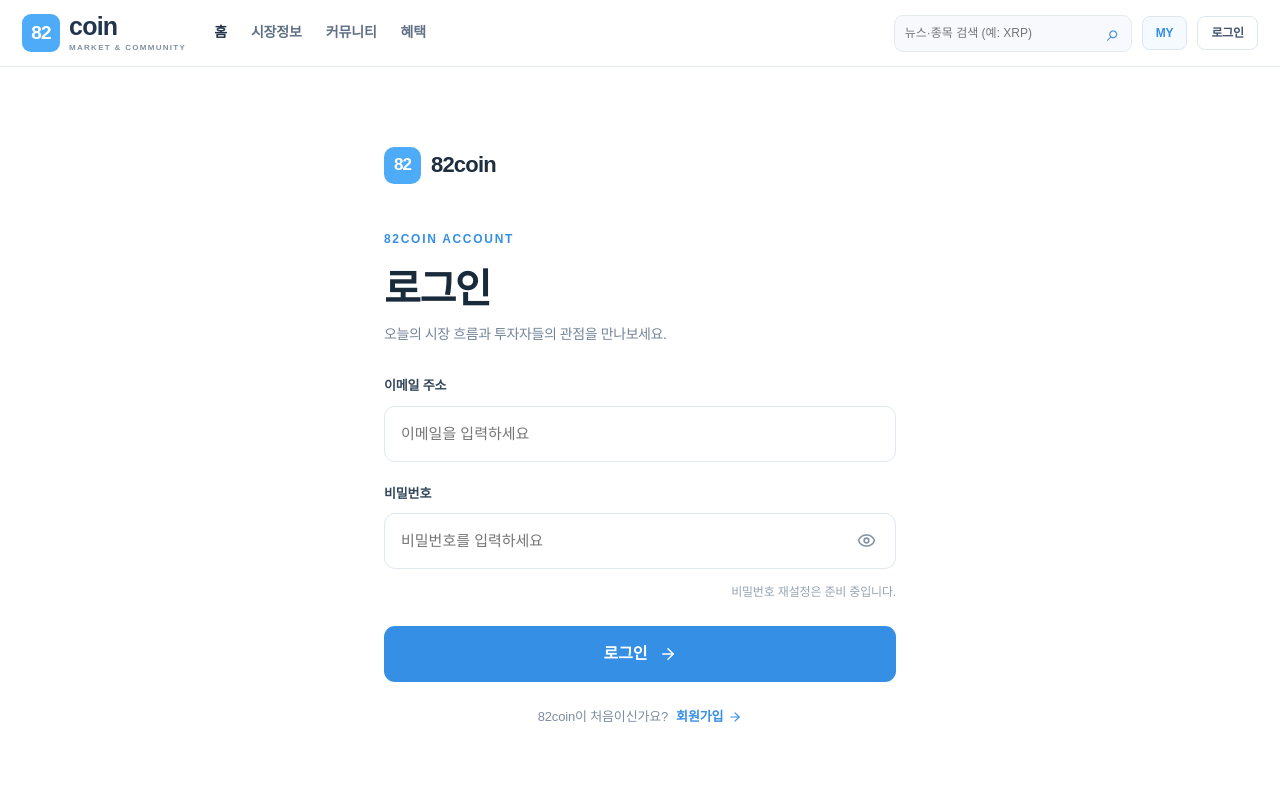
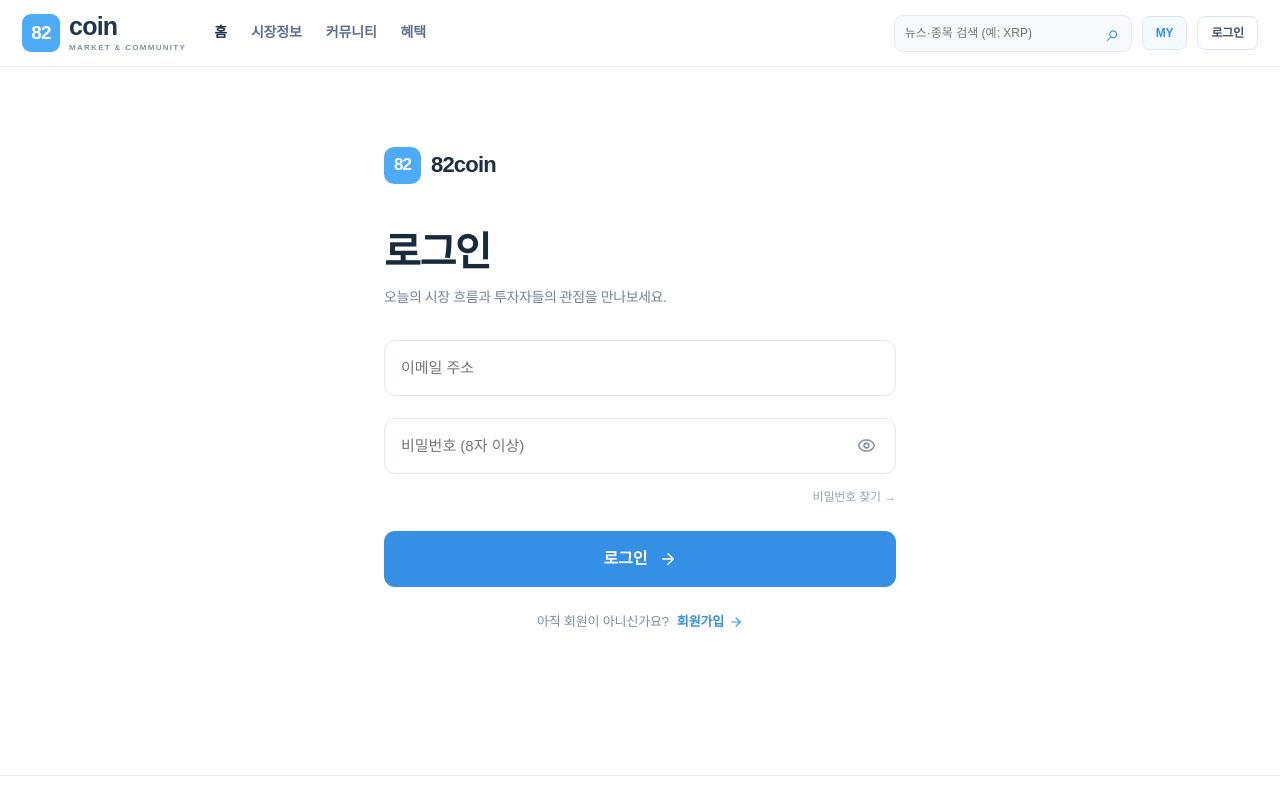
Before and after one commit to orbit-box/82coin, a Next.js app: page /login in a window 1280 px wide. Shown: the top 800 px of the page. Built offline with nearby package versions, Linux system fonts and the light colour scheme; no server answers; a web font is replaced by a local one.

Commit message:
ui: signup with verification code, nickname check, and reset navigation

```diff
--- a/components/AuthForm.tsx
+++ b/components/AuthForm.tsx
@@ -3,21 +3,18 @@ import {useState} from "react";
 import Link from "next/link";
 import {useFormStatus} from "react-dom";
 import {authAction} from "@/lib/actions";
-import {Eye,EyeOff,ArrowRight,Check} from "lucide-react";
-function Submit({register}:{register:boolean}){const {pending}=useFormStatus();return <button className="authPrimary" type="submit" disabled={pending}>{pending?"처리 중입니다…":register?"회원가입":"로그인"} {!pending&&<ArrowRight size={18} aria-hidden="true"/>}</button>}
+import {Eye,EyeOff,ArrowRight} from "lucide-react";
+function Submit({register}:{register:boolean}){const {pending}=useFormStatus();return <button className="authPrimary" type="submit" disabled={pending}>{pending?"처리 중입니다…":register?"회원가입 완료하기":"로그인"} {!pending&&<ArrowRight size={18}/>}</button>}
 export default function AuthForm({register,error}:{register:boolean;error?:string}){
-const [show,setShow]=useState(false),[password,setPassword]=useState(""),[confirm,setConfirm]=useState(""),[agreed,setAgreed]=useState(false);
+const [show,setShow]=useState(false),[password,setPassword]=useState(""),[confirm,setConfirm]=useState(""),[agreed,setAgreed]=useState(false),[email,setEmail]=useState(""),[name,setName]=useState(""),[emailCode,setEmailCode]=useState(""),[message,setMessage]=useState(""),[nameMsg,setNameMsg]=useState(""),[busy,setBusy]=useState(false);
 const mismatch=register&&confirm.length>0&&password!==confirm;
-return <section className="authPage"><div className="authInner">
- <div className="authBrand"><span className="authBrandMark">82</span><span>82coin</span></div>
- <div className="authIntro"><span className="eyebrow">82COIN ACCOUNT</span><h1>{register?"회원가입":"로그인"}</h1><p>{register?"82coin의 시장 정보와 커뮤니티를 함께 이용해 보세요.":"오늘의 시장 흐름과 투자자들의 관점을 만나보세요."}</p></div>
- {error&&<div className="authError" role="alert">{error}</div>}
- <form action={authAction} className="authForm" onSubmit={e=>{if(register&&password!==confirm){e.preventDefault();return}if(register&&!agreed)e.preventDefault()}}>
- <input type="hidden" name="mode" value={register?"register":"login"}/>
- <label htmlFor="authEmail">이메일 주소</label><input id="authEmail" required name="email" type="email" autoComplete="email" placeholder="이메일을 입력하세요" maxLength={254}/>
- <label htmlFor="authPassword">비밀번호</label><div className="authPassword"><input id="authPassword" required name="password" type={show?"text":"password"} autoComplete={register?"new-password":"current-password"} minLength={8} maxLength={128} placeholder="비밀번호를 입력하세요" value={password} onChange={e=>setPassword(e.target.value)}/><button type="button" aria-label={show?"비밀번호 숨기기":"비밀번호 보기"} onClick={()=>setShow(!show)}>{show?<EyeOff size={19}/>:<Eye size={19}/>}</button></div>
- {register?<><small className="authHint">8~128자로 입력하세요.</small><label htmlFor="authConfirm">비밀번호 확인</label><input id="authConfirm" required type={show?"text":"password"} autoComplete="new-password" placeholder="비밀번호를 다시 입력하세요" value={confirm} onChange={e=>setConfirm(e.target.value)} aria-invalid={mismatch}/>{mismatch&&<span className="authFieldError" role="alert">비밀번호가 일치하지 않습니다.</span>}<label htmlFor="authName">닉네임</label><input id="authName" required name="name" type="text" minLength={2} maxLength={30} autoComplete="nickname" placeholder="2~30자 닉네임"/><label className="authConsent"><input type="checkbox" name="consent" value="yes" required checked={agreed} onChange={e=>setAgreed(e.target.checked)}/><span><b>[필수]</b> <Link href="/terms" target="_blank">이용약관</Link> 및 <Link href="/privacy" target="_blank">개인정보 처리방침</Link>에 동의합니다.</span></label></>:<div className="authAside"><span>비밀번호 재설정은 준비 중입니다.</span></div>}
- <Submit register={register}/>
- </form>
- <div className="authSwitch">{register?"이미 계정이 있으신가요?":"82coin이 처음이신가요?"} <Link href={register?"/login":"/signup"}>{register?"로그인":"회원가입"} <ArrowRight size={14} aria-hidden="true"/></Link></div>
- </div></section>}
+async function sendCode(){setBusy(true);setMessage("");try{const r=await fetch("/api/auth/send-code",{method:"POST",headers:{"Content-Type":"application/json"},body:JSON.stringify({email})});const d=await r.json();setMessage(d.message||d.error||"요청을 처리하지 못했습니다.")}catch{setMessage("이메일 서버 연결에 실패했습니다.")}finally{setBusy(false)}}
+async function checkName(){setBusy(true);setNameMsg("");try{const r=await fetch("/api/auth/check-nickname",{method:"POST",headers:{"Content-Type":"application/json"},body:JSON.stringify({nickname:name})});const d=await r.json();setNameMsg(d.message||d.error||"중복검사를 진행하지 못했습니다.")}catch{setNameMsg("중복검사 서버에 연결하지 못했습니다.")}finally{setBusy(false)}}
+return <section className="authPage"><div className="authInner"><div className="authBrand"><span className="authBrandMark">82</span><span>82coin</span></div><div className="authIntro">{register?<><h1>자 이제,<br/>간단하게 회원가입해 볼까요?</h1><p>이메일을 인증하고 닉네임을 정하면 시작할 수 있어요.</p></>:<><h1>로그인</h1><p>오늘의 시장 흐름과 투자자들의 관점을 만나보세요.</p></>}</div>
+{error&&<div className="authError" role="alert">{error}</div>}
+<form action={authAction} className="authForm" onSubmit={e=>{if(register&&(password!==confirm||!agreed)){e.preventDefault()}}}>
+<input type="hidden" name="mode" value={register?"register":"login"}/>
+{register?<><div className="authInputPair"><input aria-label="이메일 주소" required name="email" type="email" autoComplete="email" placeholder="이메일" maxLength={254} value={email} onChange={e=>{setEmail(e.target.value);setMessage("")}}/><button type="button" disabled={busy||!email.includes("@")} onClick={sendCode}>인증번호 발송</button></div>{message&&<p className="authInlineNote" role="status">{message}</p>}<input required name="emailCode" inputMode="numeric" autoComplete="one-time-code" pattern="[0-9]{6}" maxLength={6} value={emailCode} onChange={e=>setEmailCode(e.target.value.replace(/\D/g,""))} placeholder="이메일 인증번호 6자리"/><small className="authHint">인증번호는 발송 후 10분 동안 유효합니다.</small></>:<input aria-label="이메일 주소" required name="email" type="email" autoComplete="email" placeholder="이메일 주소" maxLength={254}/>}
+<div className="authPassword"><input aria-label="비밀번호" required name="password" type={show?"text":"password"} autoComplete={register?"new-password":"current-password"} minLength={8} maxLength={128} placeholder="비밀번호 (8자 이상)" value={password} onChange={e=>setPassword(e.target.value)}/><button type="button" aria-label={show?"비밀번호 숨기기":"비밀번호 보기"} onClick={()=>setShow(!show)}>{show?<EyeOff size={19}/>:<Eye size={19}/>}</button></div>
+{register?<><input aria-label="비밀번호 확인" required type={show?"text":"password"} autoComplete="new-password" placeholder="비밀번호 재입력" value={confirm} onChange={e=>setConfirm(e.target.value)} aria-invalid={mismatch}/>{mismatch&&<span className="authFieldError">비밀번호가 일치하지 않습니다.</span>}<div className="authInputPair"><input aria-label="닉네임" required name="name" minLength={2} maxLength={30} value={name} onChange={e=>{setName(e.target.value);setNameMsg("")}} placeholder="닉네임"/><button type="button" disabled={busy||name.trim().length<2} onClick={checkName}>중복체크</button></div>{nameMsg&&<p className="authInlineNote" role="status">{nameMsg}</p>}<label className="authConsent"><input type="checkbox" checked={agreed} onChange={e=>setAgreed(e.target.checked)} required/><span><b>[필수]</b> <Link href="/terms" target="_blank">이용약관</Link> 및 <Link href="/privacy" target="_blank">개인정보 처리 안내</Link>에 동의합니다.</span></label></>:<div className="authAside"><Link href="/forgot-password">비밀번호 찾기 →</Link></div>}
+<Submit register={register}/></form><div className="authSwitch">{register?"이미 계정이 있으신가요?":"아직 회원이 아니신가요?"} <Link href={register?"/login":"/signup"}>{register?"로그인":"회원가입"} <ArrowRight size={14}/></Link></div></div></section>}
```
